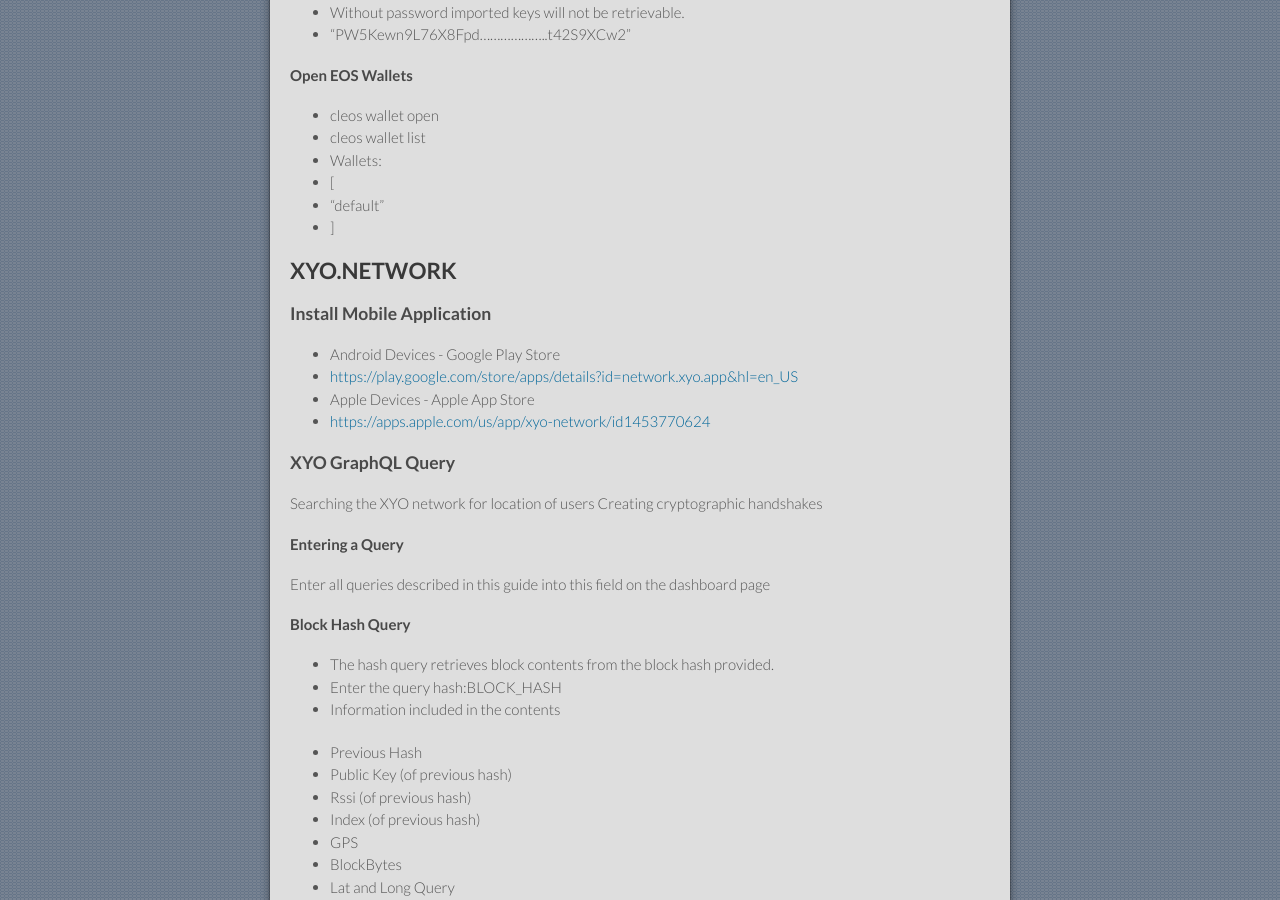
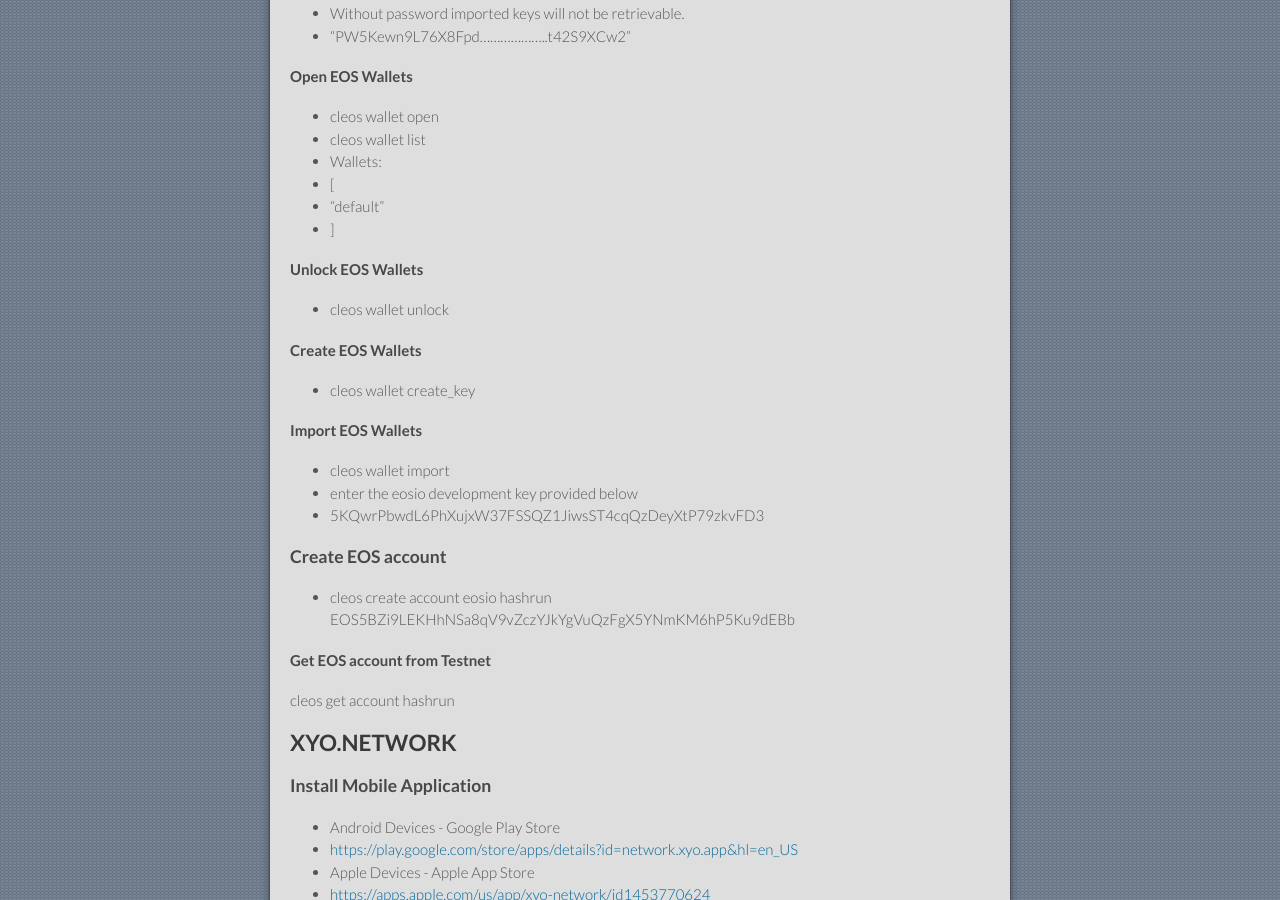
Before and after one commit to flowstake/flowstake.github.io, a Jekyll site: the page built from hashrun.md, in a window 1280 px wide and 900 px high, scrolled down 2700 px. Built offline with Jekyll 4.4.1, drawn with Linux system fonts in a browser that asks for light colours; our own code applies the rules of GitHub Pages for plain Markdown files.

Commit message:
Update hashrun.md

```diff
--- a/hashrun.md
+++ b/hashrun.md
@@ -43,12 +43,12 @@ layout: default
 > - Proof of Activity as Stake - hash, validate & stake the longest chain of activity transactions.
 > - Each activity is a node, bounding witnesses, timestamping runtime & last known location to validate proof of activity.
 
-### Problem to Solve
-#### Purpose Of Our Hackathon Project:
+## Problem to Solve
+### Purpose Of Our Hackathon Project:
 
 - Reduce Tribalism and Encourage Interoperability within the Blockchain Ecosystem by using leading chainlayers EOS and XYO to visualize and share valid spatial data.
 
-## Distributed Athletic Community - DAC
+### Distributed Athletic Community - DAC
 > - Distributed Athletic Community
 > - Generate Performance Records
 > - Immutable Data Storage & Persistanc
@@ -95,6 +95,24 @@ layout: default
 * [
 *   "default"
 * ]
+
+#### Unlock EOS Wallets
+* cleos wallet unlock
+
+#### Create EOS Wallets
+* cleos wallet create_key
+
+#### Import EOS Wallets
+* cleos wallet import
+* enter the eosio development key provided below
+* 5KQwrPbwdL6PhXujxW37FSSQZ1JiwsST4cqQzDeyXtP79zkvFD3
+
+### Create EOS account
+* cleos create account eosio hashrun EOS5BZi9LEKHhNSa8qV9vZczYJkYgVuQzFgX5YNmKM6hP5Ku9dEBb
+
+#### Get EOS account from Testnet
+cleos get account hashrun
+
 
 
 ## XYO.NETWORK
```
